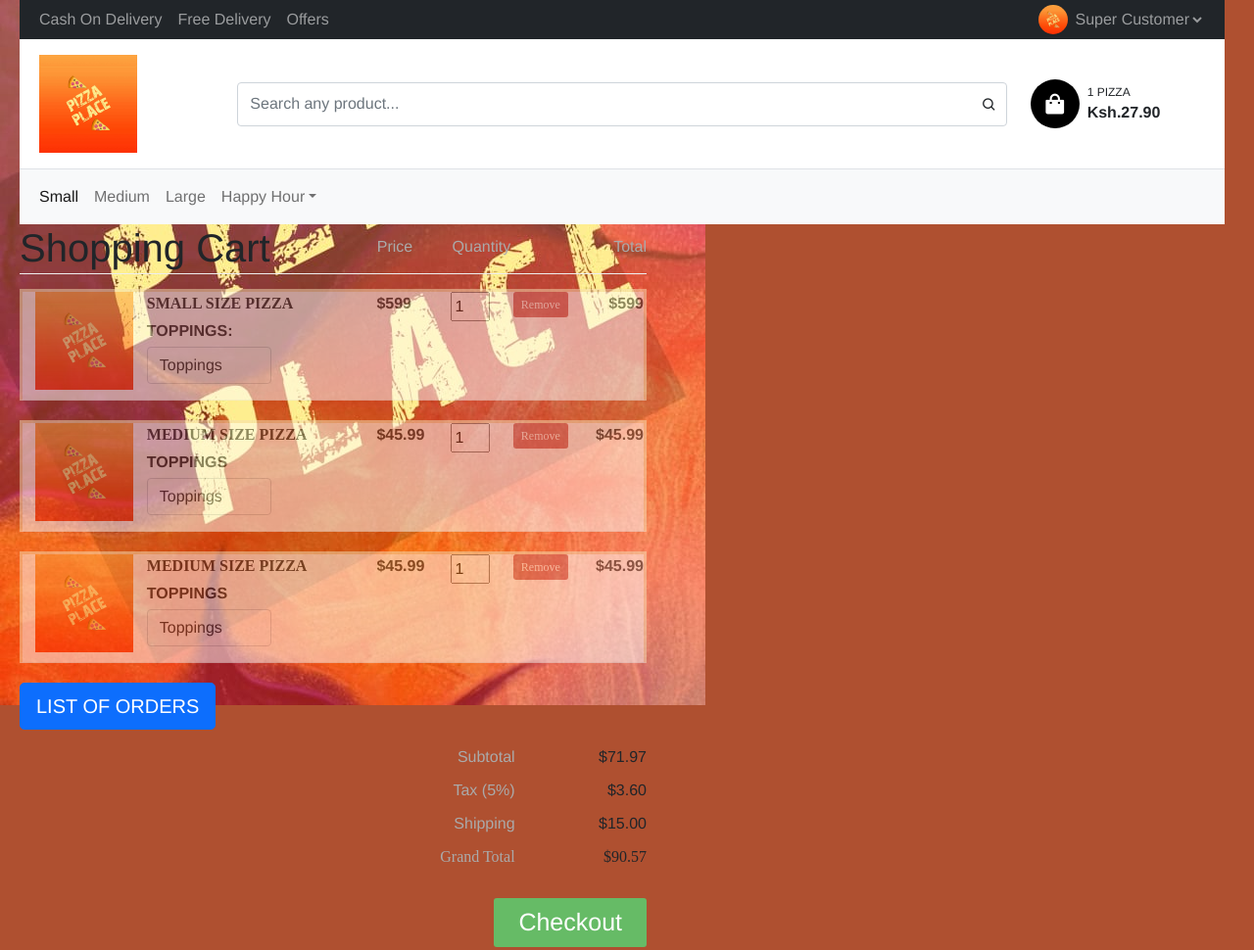
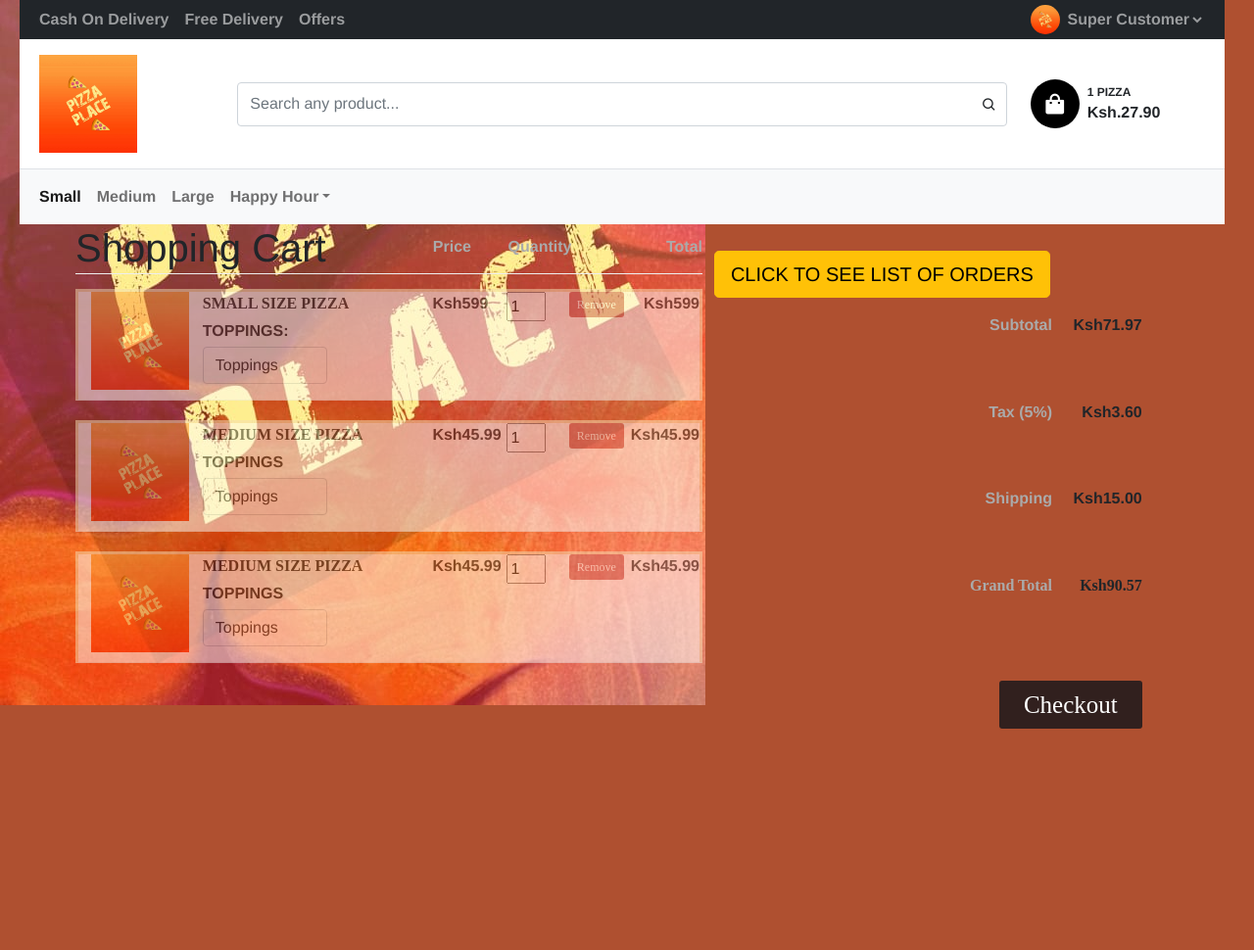
Before and after one commit to OndigoWendy/E-commerce-ordering-system, a plain HTML site: page index.html in a window 1280 px wide. Shown: the whole page at 98% size. After the commit the page ends 811 px from the top, so only its background shows below. Drawn offline with nearby package versions, Linux system fonts and the light colour scheme.

Commit message:
Use a grid system to change the layout of the page contents for better visuals.

```diff
--- a/css/style.css
+++ b/css/style.css
@@ -1,10 +1,4 @@
-body {
-  background-color: rgb(175, 80, 48)
-  /* background-attachment: url(images/2c086b7a-775a-4ad4-ba85-aa61d5298469.jpeg); */
-}
-/* #fullBody{
-  background-image: url(images/2c086b7a-775a-4ad4-ba85-aa61d5298469.jpeg);
-} */
+
 
 .form-inputs {
   position: relative
@@ -25,11 +19,7 @@ body {
   top: 15px
 }
 
-.shopping-cart{
-  width: 50vw;
 
-
-}
 .shop-bag {
     background-color: #000;
     color: #fff;
@@ -109,14 +99,15 @@ body {
 /* Apply clearfix in a few places */
 /* Apply dollar signs */
 .product .product-price:before, .product .product-line-price:before, .totals-value:before {
-  content: '$';
+  content: 'Ksh';
 }
 
 /* Body/Header stuff */
 body {
+  background-color: rgb(175, 80, 48);
   padding: 0px 30px 30px 20px;
   font-family: "HelveticaNeue-Light", "Helvetica Neue Light", "Helvetica Neue", Helvetica, Arial, sans-serif;
-  font-weight: 100;
+  font-weight: 800;
 }
 
 h1 {
@@ -129,6 +120,8 @@ label {
 
 .shopping-cart {
   margin-top: -45px;
+  width: 50vw;
+
 }
 
 /* Column headers */
@@ -181,7 +174,8 @@ label {
 .totals .totals-item {
   float: right;
   clear: both;
-  width: 100%;
+  width: 90%;
+  padding:  5%;
   margin-bottom: 10px;
 }
 .totals .totals-item label {
@@ -204,7 +198,7 @@ label {
   border: 0;
   margin-top: 20px;
   padding: 6px 25px;
-  background-color: #6b6;
+  background-color: rgb(49, 32, 30);
   color: #fff;
   font-size: 25px;
   border-radius: 3px;
@@ -279,7 +273,7 @@ label {
   }
 
   .product .product-line-price:before {
-    content: 'Item Total: $';
+    content: 'Item Total: Ksh';
   }
 
   .totals .totals-item label {
--- a/index.html
+++ b/index.html
@@ -70,10 +70,13 @@
          </nav>
      </header>
 
+
+    <div class="container">
+         <div class="row">
+            <div class="col-6">
               <h1>Shopping Cart</h1>
 
                 <div class="shopping-cart">
-
                     <div class="column-labels">
                         <label class="product-image">Image</label>
                         <label class="product-details">Product</label>
@@ -84,9 +87,7 @@
                     </div>
 
                   <div class="product">
-            <div class="product-image">
-               <img src="images/logo.jpeg">
-            </div>
+                        <div class="product-image"> <img src="images/logo.jpeg"></div>
                         <div class="product-details">
                               <div class="product-title">SMALL SIZE PIZZA</div>
                               <p class="product-description"> TOPPINGS:</p>
@@ -110,28 +111,17 @@
                                     </select>
                                   </div>
                                 </div>
-
                              </form>
-
 
                         </div>
                         <div class="product-price">599</div>
-               <div class="product-quantity">
-                    <input type="number" value="1" min="0">
-               </div>
-               <div class="product-removal">
-                  <button class="remove-product"> Remove</button>
-               </div>
+                        <div class="product-quantity"><input type="number" value="1" min="0"></div>
+                        <div class="product-removal"><button class="remove-product"> Remove</button> </div>
                         <div class="product-line-price">599</div>
                    </div>
 
-
-
-
                    <div class="product">
-               <div class="product-image">
-                  <img src="images/logo.jpeg">
-               </div>
+                        <div class="product-image"><img src="images/logo.jpeg"></div>
                         <div class="product-details">
                           <div class="product-title">MEDIUM SIZE PIZZA</div>
                           <p class="product-description"> TOPPINGS</p>
@@ -154,22 +144,15 @@
                                  </select>
                              </div>
                           </div>
-
                         </div>
                         <div class="product-price">45.99</div>
-               <div class="product-quantity">
-                 <input type="number" value="1" min="1">
-               </div>
-              <div class="product-removal">
-                <button class="remove-product">Remove </button>
-              </div>
+                        <div class="product-quantity"><input type="number" value="1" min="1"></div>
+                        <div class="product-removal"><button class="remove-product">Remove </button> </div>
                         <div class="product-line-price">45.99</div>
                    </div>
 
                    <div class="product">
-        <div class="product-image">
-           <img src="images/logo.jpeg">
-        </div>
+                      <div class="product-image"> <img src="images/logo.jpeg"> </div>
                       <div class="product-details">
                           <div class="product-title">MEDIUM SIZE PIZZA</div>
                           <p class="product-description"> TOPPINGS</p>
@@ -192,25 +175,20 @@
                                     </select>
                               </div>
                           </div>
-
                       </div>
                       <div class="product-price">45.99</div>
-        <div class="product-quantity">
-          <input type="number" value="1" min="1">
-        </div>
-       <div class="product-removal">
-         <button class="remove-product">Remove </button>
-       </div>
+                      <div class="product-quantity"><input type="number" value="1" min="1"></div>
+                      <div class="product-removal"><button class="remove-product">Remove </button></div>
                       <div class="product-line-price">45.99</div>
                    </div>
+                </div>
+           </div>
 
-<span>
-  <button  class="btn btn-primary btn-lg"  onClick="getOrders()"> LIST OF ORDERS</button>
-  <p id="display2"></p>
-</span>
-
+        <div class="col-6">
            <div class="totals">
               <div class="totals-item">
+                <button  class="btn btn-warning btn-lg"  onClick="getOrders()"> CLICK TO SEE LIST OF ORDERS</button>
+                <p id="display2"></p>
                 <label>Subtotal</label>
                 <div class="totals-value" id="cart-subtotal">71.97</div>
               </div>
@@ -226,12 +204,14 @@
                 <label>Grand Total</label>
                 <div class="totals-value" id="cart-total">90.57</div>
               </div>
+              <div class="totals-item totals-item-total">
+                <button class="checkout">Checkout</button>
+              </div>
+          </div>
          </div>
 
-    <button class="checkout">Checkout</button>
-
       </div>
-
+    </div>
 
 
 </body>
```
Lines whose indentation alone changed are shown as unchanged.
